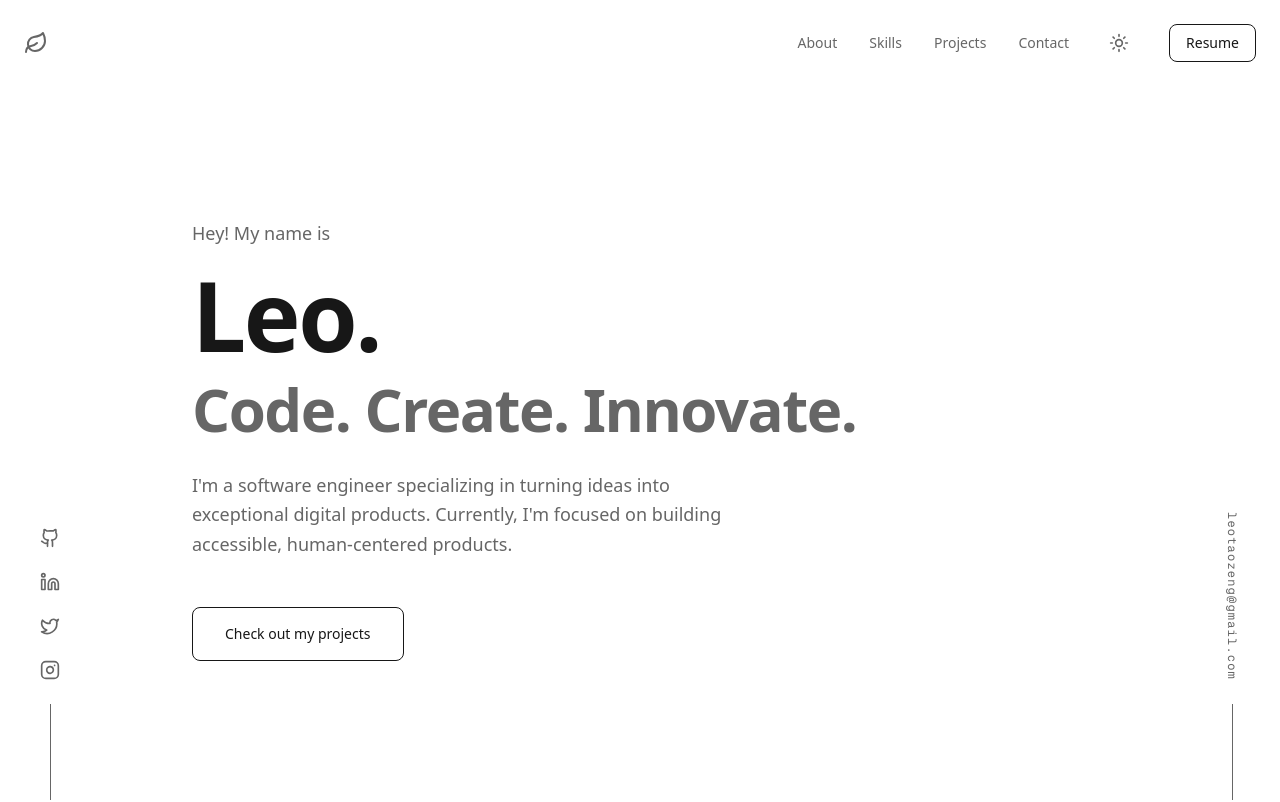
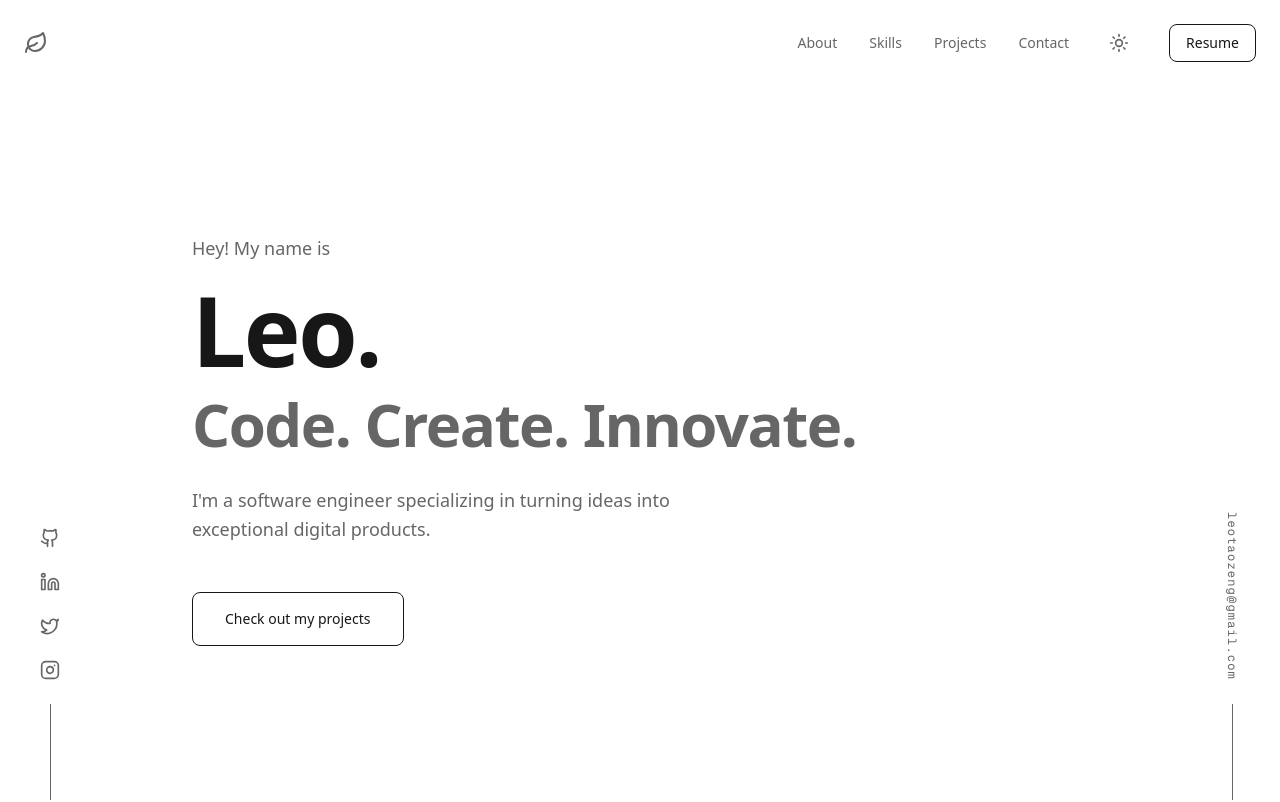
Before and after one commit to leotaozeng/leozeng.tech, a Next.js app: page / in a window 1280 px wide. Shown: the top 802 px of the page. Built offline with nearby package versions, Linux system fonts and the light colour scheme.

Commit message:
fix: simplify Hero component description for clarity

```diff
--- a/src/components/Hero.tsx
+++ b/src/components/Hero.tsx
@@ -44,8 +44,7 @@ const Hero = () => {
             className="text-secondary text-lg max-w-xl mb-12 leading-relaxed"
           >
             I&apos;m a software engineer specializing in turning ideas into
-            exceptional digital products. Currently, I&apos;m focused on
-            building accessible, human-centered products.
+            exceptional digital products.
           </motion.p>
 
           <motion.div
```
